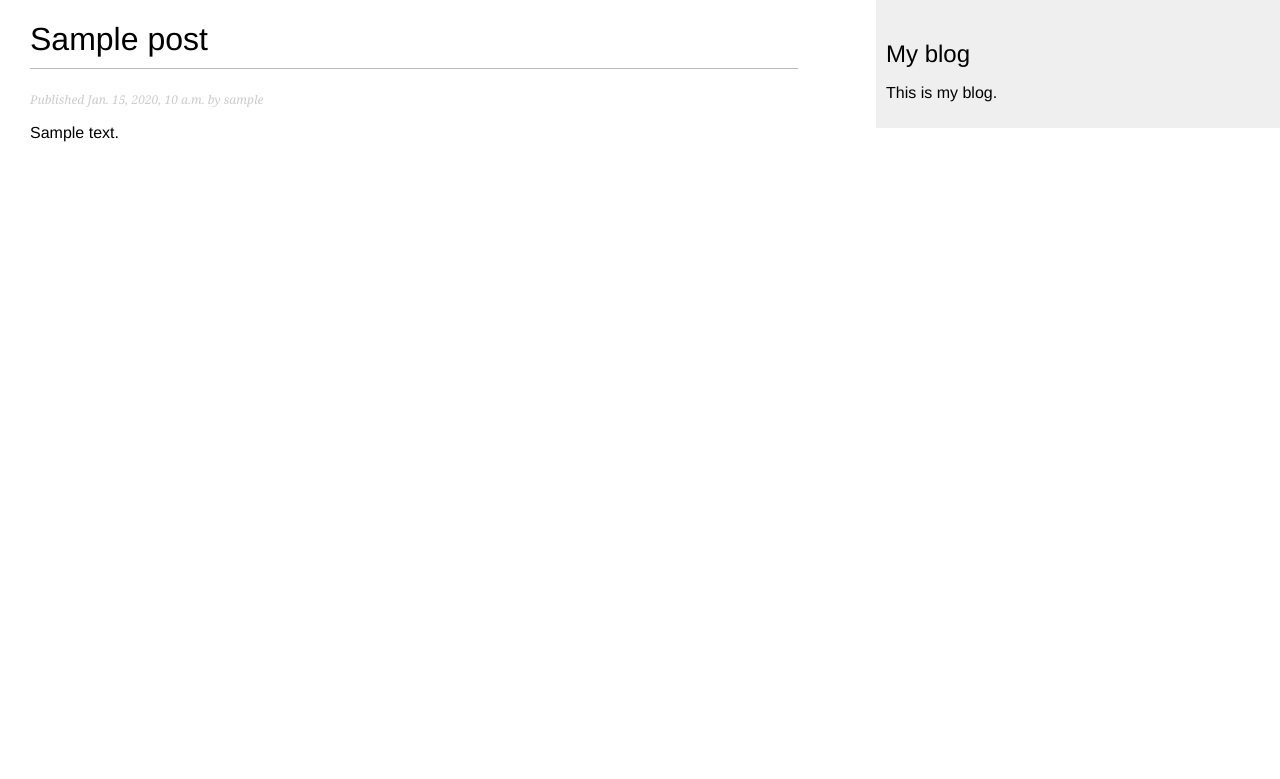
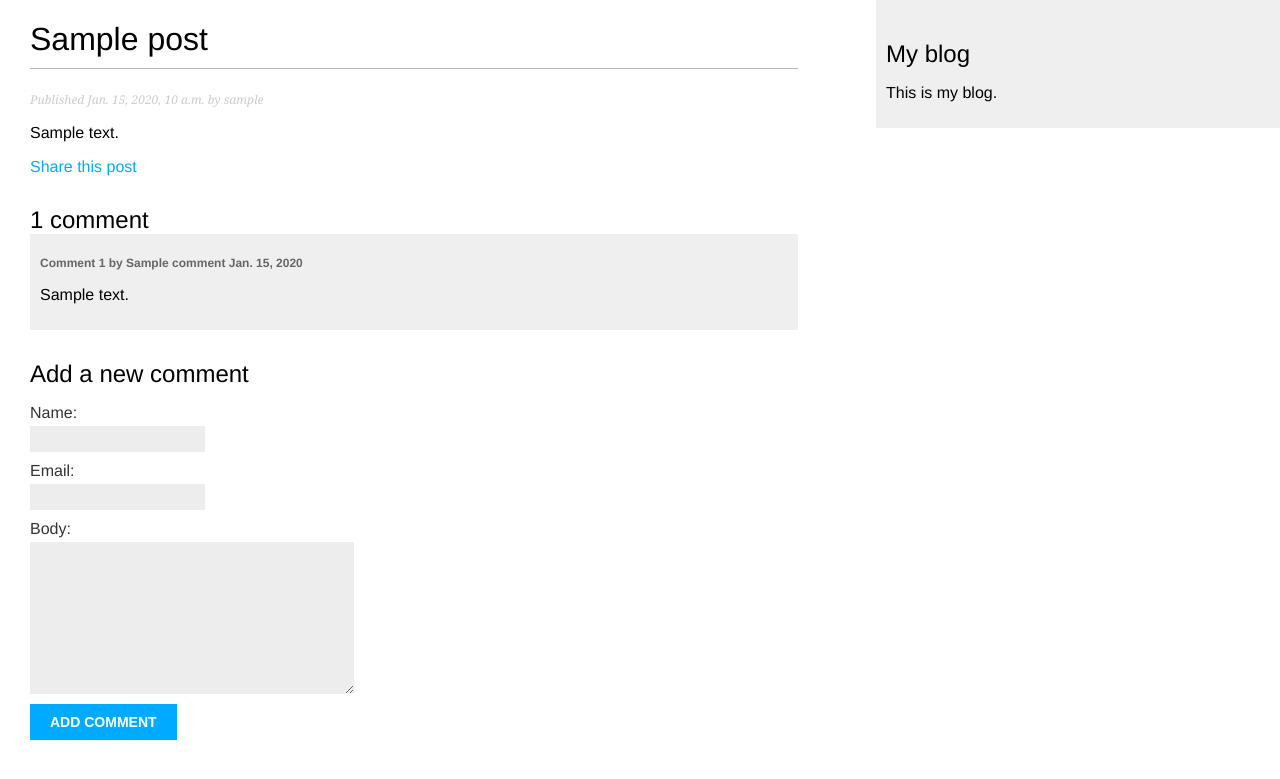
Before and after one commit to spackle0/D4BE-01-blog, a Django app: a page that uses mysite/blog/templates/blog/post/detail.html in a window 1280 px wide. Shown: the top 779 px of the page. Run offline with Django 4.2, Linux system fonts and the light colour scheme; tables that the repository leaves empty hold one stand-in row (values such as "Sample post").

Commit message:
completed chapter02

```diff
--- /dev/null
+++ b/mysite/blog/forms.py
@@ -0,0 +1,18 @@
+# pylint: disable=too-few-public-methods,redefined-builtin,invalid-str-returned
+# pylint: disable=missing-module-docstring,missing-class-docstring,no-member
+from django import forms
+
+from .models import Comment
+
+
+class EmailPostForm(forms.Form):
+    name = forms.CharField(max_length=25)
+    email = forms.EmailField()
+    to = forms.EmailField()
+    comments = forms.CharField(required=False, widget=forms.Textarea)
+
+
+class CommentForm(forms.ModelForm):
+    class Meta:
+        model = Comment
+        fields = ["name", "email", "body"]
--- a/mysite/blog/models.py
+++ b/mysite/blog/models.py
@@ -1,4 +1,5 @@
-# pylint: skip-file
+# pylint: disable=too-few-public-methods,redefined-builtin,invalid-str-returned
+# pylint: disable=missing-module-docstring,missing-class-docstring,no-member
 from django.db import models
 from django.utils import timezone
 from django.contrib.auth.models import User
@@ -43,3 +44,20 @@ class Post(models.Model):
             "blog:post_detail",
             args=[self.publish.year, self.publish.month, self.publish.day, self.slug],
         )
+
+
+class Comment(models.Model):
+    post = models.ForeignKey(Post, on_delete=models.CASCADE, related_name="comments")
+    name = models.CharField(max_length=80)
+    email = models.EmailField()
+    body = models.TextField()
+    created = models.DateField(auto_now_add=True)
+    updated = models.DateTimeField(auto_now=True)
+    active = models.BooleanField(default=True)
+
+    class Meta:
+        ordering = ["created"]
+        indexes = [models.Index(fields=["created"])]
+
+    def __str__(self):
+        return f"Comment by {self.name} on {self.post}"
--- a/mysite/blog/templates/blog/post/detail.html
+++ b/mysite/blog/templates/blog/post/detail.html
@@ -6,4 +6,26 @@
         Published {{ post.publish }} by {{ post.author }}
     </p>
     {{ post.body|linebreaks }}
+    <p>
+        <a href="{% url "blog:post_share" post.id %}">
+            Share this post
+        </a>
+    </p>
+    {% with comments.count as total_comments %}
+        <h2>
+            {{ total_comments }} comment{{ total_comments|pluralize }}
+        </h2>
+    {% endwith %}
+    {% for comment in comments %}
+        <div class="comment">
+            <p class="info">
+                Comment {{ forloop.counter }} by {{ comment.name }}
+                {{ comment.created }}
+            </p>
+            {{ comment.body|linebreaks }}
+        </div>
+    {% empty %}
+        <p>There are no comments.</p>
+    {% endfor %}
+    {% include "blog/post/includes/comment_form.html" %}
 {% endblock %}
--- /dev/null
+++ b/mysite/blog/templates/blog/post/includes/comment_form.html
@@ -0,0 +1,6 @@
+<h2>Add a new comment</h2>
+<form action="{% url "blog:post_comment" post.id %}" method="post">
+    {{ form.as_p }}
+    {% csrf_token %}
+    <p><input type="submit" value="Add comment"></p>
+</form>
--- a/mysite/blog/templates/blog/post/list.html
+++ b/mysite/blog/templates/blog/post/list.html
@@ -13,5 +13,5 @@
     </p>
     {{ post.body|truncatewords:30|linebreaks }}
     {% endfor %}
-    {% include "pagination.html" with page=posts %}
+    {% include "pagination.html" with page=page_obj %}
 {% endblock %}
--- a/mysite/blog/urls.py
+++ b/mysite/blog/urls.py
@@ -1,3 +1,5 @@
+# pylint: disable=too-few-public-methods,redefined-builtin,invalid-str-returned
+# pylint: disable=missing-module-docstring,missing-class-docstring,no-member
 from django.urls import path
 from . import views
 
@@ -5,10 +7,13 @@ app_name = "blog"
 
 urlpatterns = [
     # post views
-    path("", views.post_list, name="post_list"),
+    # path("", views.post_list, name="post_list"),
+    path("", views.PostListView.as_view(), name="post_list"),
     path(
         "<int:year>/<int:month>/<int:day>/<slug:post>/",
         views.post_detail,
         name="post_detail",
     ),
+    path("<int:post_id>/share/", views.post_share, name="post_share"),
+    path("<int:post_id>/comment/", views.post_comment, name="post_comment"),
 ]
--- a/mysite/blog/views.py
+++ b/mysite/blog/views.py
@@ -1,18 +1,43 @@
+# pylint: disable=too-few-public-methods,redefined-builtin,invalid-str-returned
+# pylint: disable=missing-module-docstring,missing-class-docstring,no-member
 from django.shortcuts import render, get_object_or_404
-from .models import Post
-from django.core.paginator import Paginator
+from django.views.generic import ListView
+from django.core.paginator import Paginator, EmptyPage, PageNotAnInteger
+from django.core.mail import send_mail
+from django.views.decorators.http import require_POST
+
+from .models import Post, Comment
+from .forms import EmailPostForm, CommentForm
+
+
+class PostListView(ListView):
+    """
+    Alternative post list view
+    """
+
+    queryset = Post.published.all()
+    context_object_name = "posts"
+    paginate_by = 3
+    template_name = "blog/post/list.html"
 
 
 def post_list(request):
+    """Build a paginated list"""
     post_list = Post.published.all()
     # Pagination with 3 posts per page
     paginator = Paginator(post_list, 3)
-    page_number = request.GET.get('page', 1)
-    posts = paginator.page(page_number)
+    page_number = request.GET.get("page", 1)
+    try:
+        posts = paginator.page(page_number)
+    except PageNotAnInteger:
+        posts = paginator.page(1)
+    except EmptyPage:
+        # If page_number isout of range, deliver last page of results
+        posts = paginator.page(paginator.num_pages)
     return render(request, "blog/post/list.html", {"posts": posts})
 
 
-def post_detail(request, year, month, day, post):
+def post_detail(request, year, month, day, post):  # pylint: disable=missing-docstring
     post = get_object_or_404(
         Post,
         status=Post.Status.PUBLISHED,
@@ -21,4 +46,57 @@ def post_detail(request, year, month, day, post):
         publish__month=month,
         publish__day=day,
     )
-    return render(request, "blog/post/detail.html", {"post": post})
+    # List of active comments for this post
+    comments = post.comments.filter(active=True)
+    # Form for users to comment
+    form = CommentForm()
+    return render(
+        request,
+        "blog/post/detail.html",
+        {"post": post, "comments": comments, "form": form},
+    )
+
+
+def post_share(request, post_id):
+    """Share post via email"""
+    post = get_object_or_404(Post, id=post_id, status=Post.Status.PUBLISHED)
+    sent = False
+    if request.method == "POST":
+        # Form was submitted
+        form = EmailPostForm(request.POST)
+        if form.is_valid():
+            # Form fields passed validation
+            cd = form.cleaned_data
+            post_url = request.build_absolute_uri(post.get_absolute_url())
+            subject = f"{cd['name']} recommends you read {post.title}"
+            message = (
+                f"Read {post.title} at {post_url}\n\n"
+                f"{cd['name']}'s comments: {cd['comments']}"
+            )
+            send_mail(subject, message, "your_account@gmail.com", [cd["to"]])
+            sent = True
+    else:
+        form = EmailPostForm()
+    return render(
+        request, "blog/post/share.html", {"post": post, "form": form, "sent": sent}
+    )
+
+
+@require_POST
+def post_comment(request, post_id):
+    post = get_object_or_404(Post, id=post_id, status=Post.Status.PUBLISHED)
+    comment = None
+    # A comment was posted
+    form = CommentForm(data=request.POST)
+    if form.is_valid():
+        # Create a Comment object without saving it to the database
+        comment = form.save(commit=False)
+        # Assign the post to the comment
+        comment.post = post
+        # Save the comment to the database
+        comment.save()
+    return render(
+        request,
+        "blog/post/comment.html",
+        {"post": post, "form": form, "comment": comment},
+    )
--- a/mysite/mysite/settings.py
+++ b/mysite/mysite/settings.py
@@ -122,3 +122,5 @@ STATIC_URL = "static/"
 # https://docs.djangoproject.com/en/4.1/ref/settings/#default-auto-field
 
 DEFAULT_AUTO_FIELD = "django.db.models.BigAutoField"
+
+EMAIL_BACKEND = 'django.core.mail.backends.console.EmailBackend'
```
Also changed, not shown: mysite/blog/admin.py (+10 -3 lines), mysite/blog/templates/blog/post/comment.html (added, +10 -0 lines), mysite/blog/templates/blog/post/share.html (added, +17 -0 lines), mysite/blog/migrations/0003_comment_comment_blog_commen_created_0e6ed4_idx.py (added).
